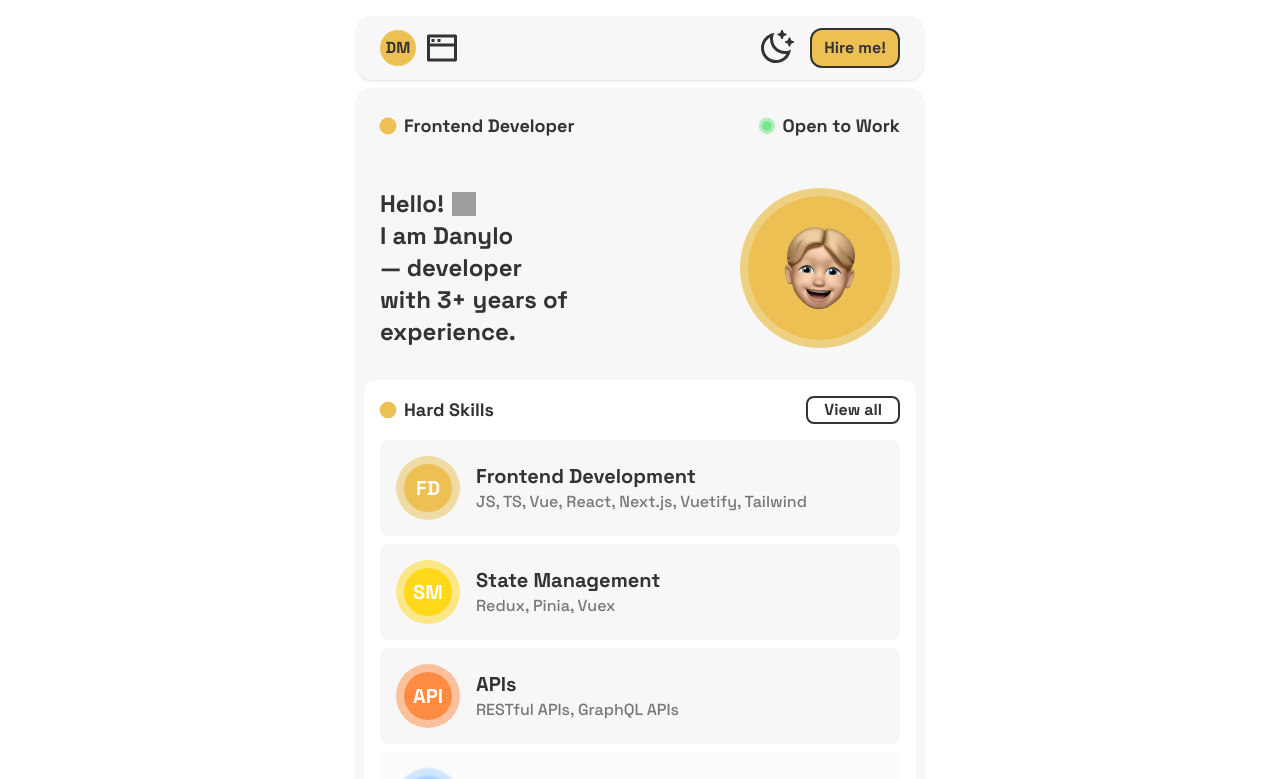
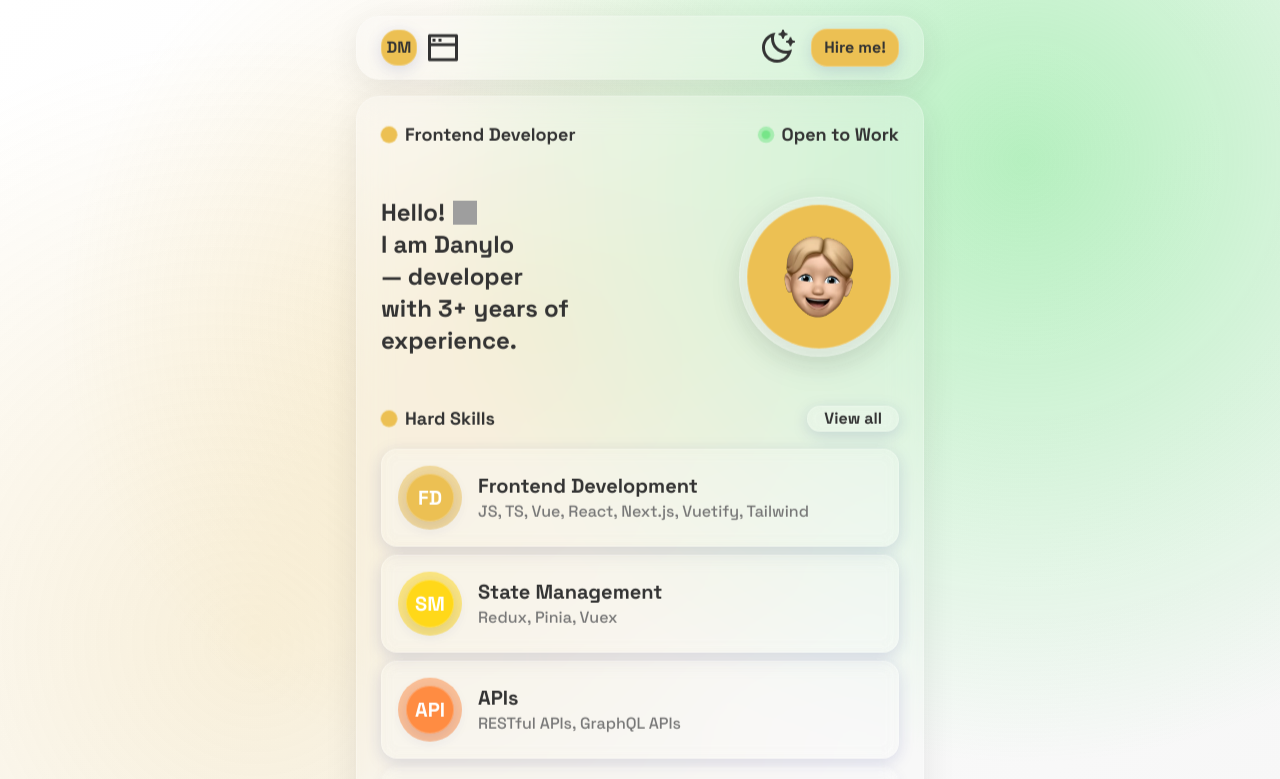
Before and after one commit to danylo-morhun/portfolio, a Next.js app: page / in a window 1280 px wide. Shown: the top 779 px of the page. Built offline with nearby package versions, Linux system fonts and the light colour scheme; no server answers; grey boxes are pictures that could not be loaded.

Commit message:
feat: update design for liquid glass aesthetic

```diff
--- a/src/app/api/hard-skills/route.ts
+++ b/src/app/api/hard-skills/route.ts
@@ -27,7 +27,7 @@ const hardSkills = [
     title: 'Backend Basics',
     abbr: 'BE',
     description: 'Python, Django, Django REST',
-    color: '#1687FF',
+    color: '#FFA726',
   },
   {
     id: 5,
@@ -41,7 +41,7 @@ const hardSkills = [
     title: 'Version Control',
     abbr: 'VC',
     description: 'Git (GitLab, GitHub), GitLab CI/CD, GitHub Actions',
-    color: '#42C5FF',
+    color: '#FFB74D',
   },
   {
     id: 7,
--- a/src/app/components/header.tsx
+++ b/src/app/components/header.tsx
@@ -11,15 +11,19 @@ const Header: React.FC = () => {
 
   return (
     <motion.header
-      className="flex items-center justify-between rounded-2xl bg-[var(--cards)] w-full h-16 px-6 shadow-sm"
+      className="glass flex items-center justify-between rounded-3xl w-full h-16 px-6 liquid-float"
       initial={{ y: -20, opacity: 0 }}
       animate={{ y: 0, opacity: 1 }}
       transition={{ duration: 0.5 }}
+      whileHover={{
+        scale: 1.02,
+        transition: { duration: 0.3, ease: "easeOut" }
+      }}
     >
       <div className="flex items-center gap-2">
         <Link href="/">
           <motion.div
-            className="rounded-full bg-[var(--primary)] p-2 font-bold w-9 h-9 flex items-center justify-center text-[var(--on-primary)]"
+            className="glass-inside rounded-2xl bg-[var(--primary)] p-2 font-bold w-9 h-9 flex items-center justify-center text-[var(--on-primary)]"
             whileHover={{
               scale: 1.1,
               rotate: 360,
@@ -62,7 +66,7 @@ const Header: React.FC = () => {
         </motion.button>
         <Link href="/#contact">
           <motion.button
-            className="bg-[var(--primary)] text-[var(--on-primary)] font-bold py-1.5 px-3 rounded-xl relative overflow-hidden border-2 border-[var(--foreground)] transition-colors cursor-pointer"
+            className="glass-inside bg-[var(--primary)] text-[var(--on-primary)] font-bold py-1.5 px-3 rounded-2xl relative overflow-hidden border-2 border-[var(--glass-border)] transition-colors cursor-pointer"
             whileHover={{
               scale: 1.05,
               backgroundColor: 'var(--primary-50)',
--- a/src/app/components/sections/call-to-action.tsx
+++ b/src/app/components/sections/call-to-action.tsx
@@ -16,7 +16,7 @@ const CallToAction: React.FC = () => {
   return (
     <motion.div
       id="contact"
-      className="m-2 bg-[var(--cards)] rounded-xl px-4 pt-4 pb-4 text-center"
+      className="m-2 rounded-xl px-4 pt-4 pb-4 text-center"
       initial={{ opacity: 0, y: 20 }}
       animate={{ opacity: 1, y: 0 }}
       transition={{ duration: 0.5 }}
@@ -40,10 +40,10 @@ const CallToAction: React.FC = () => {
       <div className="flex gap-4 justify-center">
         <motion.button
           onClick={handleCopyEmail}
-          className="border-2 border-solid border-[var(--primary)] text-[var(--foreground)] font-bold py-2 px-6 rounded-xl flex items-center gap-2 relative overflow-hidden cursor-pointer"
+          className="glass-inside border-2 border-solid border-[var(--glass-border)] text-[var(--foreground)] font-bold py-2 px-6 rounded-2xl flex items-center gap-2 relative overflow-hidden cursor-pointer"
           whileHover={{
             scale: 1.05,
-            backgroundColor: 'var(--cards)',
+            backgroundColor: 'var(--cards-hover)',
             borderColor: 'var(--primary)',
             transition: { duration: 0.2 },
           }}
--- a/src/app/components/sections/experience.tsx
+++ b/src/app/components/sections/experience.tsx
@@ -8,7 +8,7 @@ import Link from 'next/link';
 const Experience: React.FC = () => {
   return (
     <motion.div
-      className="m-2 bg-[var(--background)] rounded-xl px-4 pt-4 pb-4"
+      className="m-2 rounded-xl px-4 pt-4 pb-4"
       initial={{ opacity: 0, y: 20 }}
       animate={{ opacity: 1, y: 0 }}
       transition={{ duration: 0.5 }}
@@ -24,7 +24,7 @@ const Experience: React.FC = () => {
         </div>
         <Link href="/experience">
           <motion.div
-            className="w-full bg-[var(--cards)] mt-2 rounded-lg p-4 flex items-center justify-between"
+            className="glass-inside glass-hover w-full mt-2 rounded-2xl p-4 flex items-center justify-between"
             whileHover={{ scale: 1.02 }}
             transition={{ duration: 0.2 }}
           >
--- a/src/app/components/sections/hard-skills.tsx
+++ b/src/app/components/sections/hard-skills.tsx
@@ -35,13 +35,13 @@ export default function HardSkills() {
   }, []);
 
   const SkeletonSkill = () => (
-    <div className="w-full bg-[var(--cards)] mt-2 rounded-lg p-4 flex items-center animate-pulse">
+    <div className="glass-inside w-full mt-2 rounded-2xl p-4 flex items-center animate-pulse">
       <div className="flex-shrink-0 w-16 h-16 mr-4">
-        <div className="w-16 h-16 rounded-full bg-[var(--foreground-10)]" />
+        <div className="w-16 h-16 rounded-full bg-[var(--foreground-20)]" />
       </div>
       <div className="flex-1">
-        <div className="h-6 w-3/4 bg-[var(--foreground-10)] rounded mb-2" />
-        <div className="h-4 w-1/2 bg-[var(--foreground-10)] rounded" />
+        <div className="h-6 w-3/4 bg-[var(--foreground-20)] rounded mb-2" />
+        <div className="h-4 w-1/2 bg-[var(--foreground-20)] rounded" />
       </div>
     </div>
   );
@@ -51,7 +51,7 @@ export default function HardSkills() {
   const peekSkill = !showAll && hasMoreSkills ? hardSkills[3] : null;
 
   return (
-    <div className="m-2 bg-[var(--background)] rounded-xl px-4 pt-4 pb-4">
+    <div className="m-2 rounded-xl px-4 pt-4 pb-4">
       <div className="flex items-center justify-between mb-4">
         <div className="flex items-center">
           <motion.div
@@ -63,10 +63,10 @@ export default function HardSkills() {
         </div>
         {hasMoreSkills && (
           <motion.button
-            className="bg-none border-2 border-solid border-[var(--border)] text-[var(--foreground)] font-bold px-4 rounded-lg relative overflow-hidden cursor-pointer"
+            className="glass-inside border-2 border-solid border-[var(--glass-border)] text-[var(--foreground)] font-bold px-4 rounded-2xl relative overflow-hidden cursor-pointer"
             whileHover={{
               scale: 1.05,
-              backgroundColor: 'var(--cards)',
+              backgroundColor: 'var(--cards-hover)',
               borderColor: 'var(--primary)',
               transition: { duration: 0.2 },
             }}
@@ -106,7 +106,7 @@ export default function HardSkills() {
                   damping: 20,
                 }}
                 whileHover={{ scale: 1.02 }}
-                className="w-full bg-[var(--cards)] mt-2 rounded-lg p-4 flex items-center"
+                className="glass-inside glass-hover w-full mt-2 rounded-2xl p-4 flex items-center"
               >
                 <motion.div
                   className="relative flex-shrink-0 w-16 h-16 mr-4"
@@ -119,7 +119,7 @@ export default function HardSkills() {
                   />
                   <div className="relative w-full h-full rounded-full flex items-center justify-center">
                     <motion.div
-                      className="text-xl w-12 h-12 rounded-full font-bold flex items-center justify-center text-white relative overflow-hidden"
+                      className="glass-inside text-xl w-12 h-12 rounded-full font-bold flex items-center justify-center text-white relative overflow-hidden"
                       style={{ backgroundColor: skill.color }}
                       whileHover={{ scale: 1.1 }}
                     >
@@ -156,7 +156,7 @@ export default function HardSkills() {
                 duration: 0.4,
                 ease: 'easeInOut',
               }}
-              className="w-full bg-[var(--cards)] mt-2 rounded-lg p-4 flex items-center blur-[1px] cursor-pointer"
+              className="glass-inside w-full mt-2 rounded-2xl p-4 flex items-center blur-[1px] cursor-pointer"
               onClick={() => setShowAll(true)}
               whileHover={{ opacity: 0.6, scale: 1.02 }}
             >
--- a/src/app/components/ui/AnimatedSection.tsx
+++ b/src/app/components/ui/AnimatedSection.tsx
@@ -19,7 +19,7 @@ export const AnimatedSection = ({
 }: AnimatedSectionProps) => {
   return (
     <motion.section
-      className={`rounded-2xl bg-[var(--cards)] w-full shadow-sm mt-2 pb-2 ${className}`}
+      className={`glass glass-hover rounded-3xl w-full mt-4 pb-2 liquid-float ${className}`}
       variants={variants}
       initial={initial}
       animate={animate}
--- a/src/app/globals.css
+++ b/src/app/globals.css
@@ -2,46 +2,217 @@
 /* @import url("https://fonts.googleapis.com/css2?family=Space+Grotesk:wght@300;400;500;600;700&display=swap"); */
 
 :root {
-  --background: #e7e7e7;
+  /* Light theme - Liquid Glass with original colors */
+  --background: linear-gradient(135deg, #e7e7e7 0%, #f0f0f0 100%);
+  --background-solid: #e7e7e7;
   --foreground: #333333;
   --foreground-50: #777777;
-  --cards: #f7f7f7;
+  --foreground-20: #aaaaaa;
+  --cards: rgba(247, 247, 247, 0.25);
+  --cards-solid: rgba(247, 247, 247, 0.9);
+  --cards-hover: rgba(247, 247, 247, 0.35);
   --positive: #72e585;
-  --positive-50: #72e58580;
+  --positive-50: rgba(114, 229, 133, 0.5);
   --primary: #ecc053;
-  --primary-50: #ecc053b3;
+  --primary-50: rgba(236, 192, 83, 0.5);
+  --primary-20: rgba(236, 192, 83, 0.2);
   --on-primary: #333333;
+  --glass-border: rgba(255, 255, 255, 0.2);
+  --glass-shadow: 0 8px 32px 0 rgba(51, 51, 51, 0.1);
+  --glass-shadow-hover: 0 12px 40px 0 rgba(51, 51, 51, 0.15);
   --font-space-grotesk: "Space Grotesk", sans-serif;
+
+  /* Animation variables */
+  --liquid-duration: 0.6s;
+  --liquid-ease: cubic-bezier(0.4, 0, 0.2, 1);
 }
 
 [data-theme="dark"] {
-  --background: #1a1a1a;
+  /* Dark theme - Liquid Glass with original colors */
+  --background: linear-gradient(135deg, #1a1a1a 0%, #2a2a2a 100%);
+  --background-solid: #1a1a1a;
   --foreground: #ffffff;
   --foreground-50: #aaaaaa;
-  --cards: #2a2a2a;
+  --foreground-20: #666666;
+  --cards: rgba(42, 42, 42, 0.4);
+  --cards-solid: rgba(42, 42, 42, 0.9);
+  --cards-hover: rgba(42, 42, 42, 0.6);
   --positive: #72e585;
-  --positive-50: #72e58580;
+  --positive-50: rgba(114, 229, 133, 0.5);
   --primary: #ecc053;
-  --primary-50: #ecc053b3;
+  --primary-50: rgba(236, 192, 83, 0.5);
+  --primary-20: rgba(236, 192, 83, 0.2);
   --on-primary: #1a1a1a;
+  --glass-border: rgba(255, 255, 255, 0.1);
+  --glass-shadow: 0 8px 32px 0 rgba(0, 0, 0, 0.3);
+  --glass-shadow-hover: 0 12px 40px 0 rgba(0, 0, 0, 0.4);
 }
 
 * {
-  transition: background-color 0.3s ease,
-              color 0.3s ease,
-              border-color 0.3s ease,
-              box-shadow 0.3s ease;
+  transition: background-color var(--liquid-duration) var(--liquid-ease),
+              color var(--liquid-duration) var(--liquid-ease),
+              border-color var(--liquid-duration) var(--liquid-ease),
+              box-shadow var(--liquid-duration) var(--liquid-ease),
+              backdrop-filter var(--liquid-duration) var(--liquid-ease),
+              transform var(--liquid-duration) var(--liquid-ease);
 }
 
 body {
-  background-color: var(--background);
+  background: var(--background);
+  background-attachment: fixed;
   color: var(--foreground);
   font-family: var(--font-space-grotesk), system-ui, sans-serif;
+  min-height: 100vh;
+  position: relative;
+  overflow-x: hidden;
+}
+
+/* Liquid Glass base classes */
+.glass {
+  background: var(--cards);
+  backdrop-filter: blur(16px);
+  -webkit-backdrop-filter: blur(16px);
+  border: 1px solid var(--glass-border);
+  box-shadow: var(--glass-shadow);
+}
+
+.glass-hover {
+  transition: all var(--liquid-duration) var(--liquid-ease);
+}
+
+.glass-hover:hover {
+  background: var(--cards-hover);
+  box-shadow: var(--glass-shadow-hover);
+  transform: translateY(-2px);
+}
+
+.glass-strong {
+  background: var(--cards-solid);
+  backdrop-filter: blur(20px);
+  -webkit-backdrop-filter: blur(20px);
+  border: 1px solid var(--glass-border);
+  box-shadow: var(--glass-shadow);
+}
+
+.glass-inside {
+  background: rgba(255, 255, 255, 0.1);
+  backdrop-filter: blur(8px);
+  -webkit-backdrop-filter: blur(8px);
+  border: 1px solid var(--glass-border);
+  box-shadow: 0 4px 16px 0 rgba(31, 38, 135, 0.15);
+}
+
+[data-theme="dark"] .glass-inside {
+  background: rgba(15, 23, 42, 0.2);
+  box-shadow: 0 4px 16px 0 rgba(0, 0, 0, 0.15);
+}
+
+/* Liquid animations */
+@keyframes liquid-flow {
+  0%, 100% {
+    transform: translateX(0) scale(1);
+    opacity: 0.7;
+  }
+  50% {
+    transform: translateX(10px) scale(1.05);
+    opacity: 1;
+  }
+}
+
+@keyframes liquid-glow {
+  0%, 100% {
+    box-shadow: 0 0 20px var(--primary-20);
+  }
+  50% {
+    box-shadow: 0 0 40px var(--primary-50);
+  }
+}
+
+@keyframes liquid-float {
+  0%, 100% {
+    transform: translateY(0px);
+  }
+  50% {
+    transform: translateY(-10px);
+  }
+}
+
+.liquid-flow {
+  animation: liquid-flow 4s ease-in-out infinite;
+}
+
+.liquid-glow {
+  animation: liquid-glow 3s ease-in-out infinite;
+}
+
+.liquid-float {
+  animation: liquid-float 6s ease-in-out infinite;
+}
+
+/* Background particles effect */
+body::before {
+  content: '';
+  position: fixed;
+  top: 0;
+  left: 0;
+  width: 100%;
+  height: 100%;
+  background-image:
+    radial-gradient(circle at 20% 80%, var(--primary-20) 0%, transparent 50%),
+    radial-gradient(circle at 80% 20%, var(--positive-50) 0%, transparent 50%),
+    radial-gradient(circle at 40% 40%, var(--primary-20) 0%, transparent 50%);
+  pointer-events: none;
+  z-index: -1;
+}
+
+/* Scrollbar styling */
+::-webkit-scrollbar {
+  width: 8px;
+}
+
+::-webkit-scrollbar-track {
+  background: transparent;
+}
+
+::-webkit-scrollbar-thumb {
+  background: var(--glass-border);
+  border-radius: 4px;
+  backdrop-filter: blur(10px);
+}
+
+::-webkit-scrollbar-thumb:hover {
+  background: var(--primary-50);
+}
+
+/* Force primary color application */
+.bg-\[var\(--primary\)\] {
+  background-color: var(--primary) !important;
+}
+
+.text-\[var\(--primary\)\] {
+  color: var(--primary) !important;
+}
+
+.border-\[var\(--primary\)\] {
+  border-color: var(--primary) !important;
+}
+
+/* Debug: Ensure primary color is yellow */
+:root {
+  --primary: #ecc053 !important;
+  --primary-50: rgba(236, 192, 83, 0.5) !important;
+  --primary-20: rgba(236, 192, 83, 0.2) !important;
+}
+
+[data-theme="dark"] {
+  --primary: #ecc053 !important;
+  --primary-50: rgba(236, 192, 83, 0.5) !important;
+  --primary-20: rgba(236, 192, 83, 0.2) !important;
 }
 
 @media (prefers-color-scheme: light) {
   :root {
-    --background: #ffffff;
-    --foreground: #333333;
+    --background: linear-gradient(135deg, #ffffff 0%, #f7f7f7 100%);
+    --background-solid: #ffffff;
   }
 }
--- a/src/app/lib/constants.ts
+++ b/src/app/lib/constants.ts
@@ -4,16 +4,85 @@ export const FADE_IN_ANIMATION: Variants = {
   hidden: { opacity: 0 },
   visible: {
     opacity: 1,
-    transition: { duration: 0.5 },
+    transition: {
+      duration: 0.8,
+      ease: [0.4, 0, 0.2, 1]
+    },
   },
 };
 
 export const SLIDE_UP_ANIMATION: Variants = {
-  hidden: { y: 20, opacity: 0 },
+  hidden: { y: 30, opacity: 0, scale: 0.95 },
   visible: {
     y: 0,
     opacity: 1,
-    transition: { duration: 0.5 },
+    scale: 1,
+    transition: {
+      duration: 0.8,
+      ease: [0.4, 0, 0.2, 1]
+    },
+  },
+};
+
+export const LIQUID_FLOW_ANIMATION: Variants = {
+  hidden: { x: -20, opacity: 0, scale: 0.9 },
+  visible: {
+    x: 0,
+    opacity: 1,
+    scale: 1,
+    transition: {
+      duration: 0.6,
+      ease: [0.4, 0, 0.2, 1]
+    },
+  },
+};
+
+export const LIQUID_GLOW_ANIMATION: Variants = {
+  visible: {
+    scale: [1, 1.05, 1],
+    boxShadow: [
+      '0 0 0 var(--primary-20)',
+      '0 0 30px var(--primary-50)',
+      '0 0 0 var(--primary-20)',
+    ],
+    transition: {
+      duration: 3,
+      repeat: Infinity,
+      ease: 'easeInOut',
+    },
+  },
+};
+
+export const LIQUID_FLOAT_ANIMATION: Variants = {
+  visible: {
+    y: [0, -8, 0],
+    transition: {
+      duration: 4,
+      repeat: Infinity,
+      ease: 'easeInOut',
+    },
+  },
+};
+
+export const GLASS_HOVER_ANIMATION: Variants = {
+  hover: {
+    scale: 1.02,
+    y: -2,
+    transition: {
+      duration: 0.3,
+      ease: [0.4, 0, 0.2, 1]
+    },
+  },
+};
+
+export const LIQUID_ROTATE_ANIMATION: Variants = {
+  hover: {
+    rotate: [0, 5, -5, 0],
+    scale: 1.05,
+    transition: {
+      duration: 0.6,
+      ease: [0.4, 0, 0.2, 1]
+    },
   },
 };
 
@@ -21,9 +90,9 @@ export const PULSE_ANIMATION: Variants = {
   visible: {
     scale: [1, 1.2, 1],
     boxShadow: [
-      '0 0 0 rgba(var(--primary-rgb), 0.4)',
-      '0 0 10px rgba(var(--primary-rgb), 0.8)',
-      '0 0 0 rgba(var(--primary-rgb), 0.4)',
+      '0 0 0 var(--primary-20)',
+      '0 0 20px var(--primary-50)',
+      '0 0 0 var(--primary-20)',
     ],
     transition: {
       duration: 2,
@@ -37,9 +106,9 @@ export const STATUS_ANIMATION: Variants = {
   visible: {
     scale: [1, 1.1, 1],
     boxShadow: [
-      '0 0 0 rgba(var(--positive-rgb), 0.4)',
-      '0 0 10px rgba(var(--positive-rgb), 0.8)',
-      '0 0 0 rgba(var(--positive-rgb), 0.4)',
+      '0 0 0 var(--positive-50)',
+      '0 0 20px var(--positive)',
+      '0 0 0 var(--positive-50)',
     ],
     transition: {
       duration: 2,
--- a/src/app/page.tsx
+++ b/src/app/page.tsx
@@ -14,7 +14,7 @@ import { FADE_IN_ANIMATION, SLIDE_UP_ANIMATION } from '@/app/lib/constants';
 export default function HomePage() {
   return (
     <motion.div
-      className="bg-[var(--background)] p-2 sm:p-4 w-full max-w-[600px] mx-auto"
+      className="p-2 sm:p-4 w-full max-w-[600px] mx-auto relative"
       variants={FADE_IN_ANIMATION}
       initial="hidden"
       animate="visible"
@@ -34,9 +34,9 @@ export default function HomePage() {
               animate={{
                 scale: [1, 1.2, 1],
                 boxShadow: [
-                  '0 0 0 rgba(var(--primary-rgb), 0.4)',
-                  '0 0 10px rgba(var(--primary-rgb), 0.8)',
-                  '0 0 0 rgba(var(--primary-rgb), 0.4)',
+                  '0 0 0 var(--primary-20)',
+                  '0 0 20px var(--primary-50)',
+                  '0 0 0 var(--primary-20)',
                 ],
               }}
               transition={{
@@ -58,9 +58,9 @@ export default function HomePage() {
               animate={{
                 scale: [1, 1.1, 1],
                 boxShadow: [
-                  '0 0 0 rgba(var(--positive-rgb), 0.4)',
-                  '0 0 10px rgba(var(--positive-rgb), 0.8)',
-                  '0 0 0 rgba(var(--positive-rgb), 0.4)',
+                  '0 0 0 var(--positive-50)',
+                  '0 0 20px var(--positive)',
+                  '0 0 0 var(--positive-50)',
                 ],
               }}
               transition={{
@@ -122,7 +122,7 @@ export default function HomePage() {
           </motion.div>
 
           <motion.div
-            className="w-32 h-32 sm:w-40 sm:h-40 bg-[var(--primary-50)] rounded-full flex items-center justify-center"
+            className="glass w-32 h-32 sm:w-40 sm:h-40 bg-[var(--primary-50)] rounded-full flex items-center justify-center"
             initial={{ scale: 0, rotate: -180 }}
             animate={{ scale: 1, rotate: 0 }}
             transition={{
@@ -138,7 +138,7 @@ export default function HomePage() {
             }}
           >
             <motion.div
-              className="w-28 h-28 sm:w-36 sm:h-36 bg-[var(--primary)] rounded-full overflow-hidden"
+              className="glass-strong w-28 h-28 sm:w-36 sm:h-36 bg-[var(--primary)] rounded-full overflow-hidden"
               whileHover={{ scale: 1.1 }}
               transition={{ duration: 0.3 }}
             >
```
Also changed, not shown: src/app/components/sections/social-links.tsx (+4 -4 lines).
